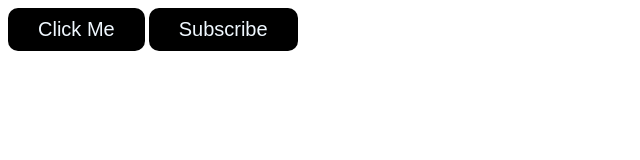
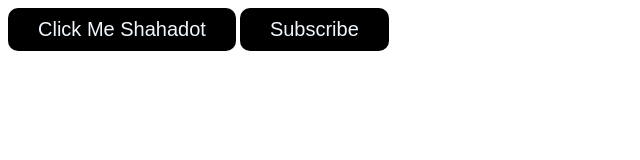
Before and after one commit to sy-shahadot/JavaScript, a plain HTML site: page index.html in a window 1280 px wide. Shown: the whole page, without its empty margins (0-640 px from the left). Drawn offline with Linux system fonts and the light colour scheme.

Commit message:
2nd wrong commit

```diff
--- a/index.html
+++ b/index.html
@@ -7,7 +7,7 @@
     <link rel="stylesheet" href="style.css">
 </head>
 <body>
-   <button id="click">Click Me</button>
+   <button id="click">Click Me Shahadot</button>
    <button id="sub">Subscribe</button>
     <script src="shahadot.js"></script>
 </body>
```
